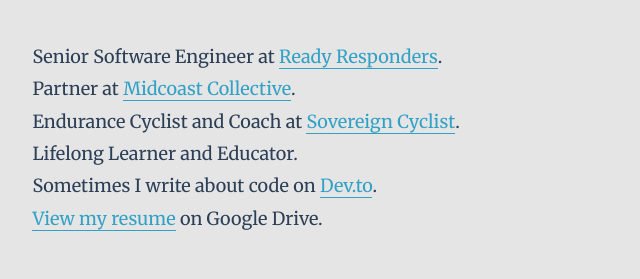
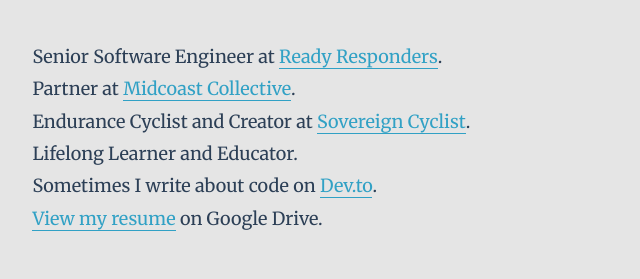
Before and after one commit to arnonate/natearnold, a Gatsby site: page / in a window 1280 px wide. Shown: the part 308-587 px from the top of the page, 640-1280 px from the left. Built offline with nearby package versions, Linux system fonts and the light colour scheme; Gatsby itself is replaced by a stand-in of ours.

Commit message:
Update cycling tag

```diff
--- a/src/pages/index.js
+++ b/src/pages/index.js
@@ -36,7 +36,7 @@
                 Partner at <a href="https://midcoast.io">Midcoast Collective</a>
                 .
                 <br />
-                Endurance Cyclist and Coach at{" "}
+                Endurance Cyclist and Creator at{" "}
                 <a href="https://sovereigncyclist.com">Sovereign Cyclist</a>.
                 <br />
                 Lifelong Learner and Educator.
```
